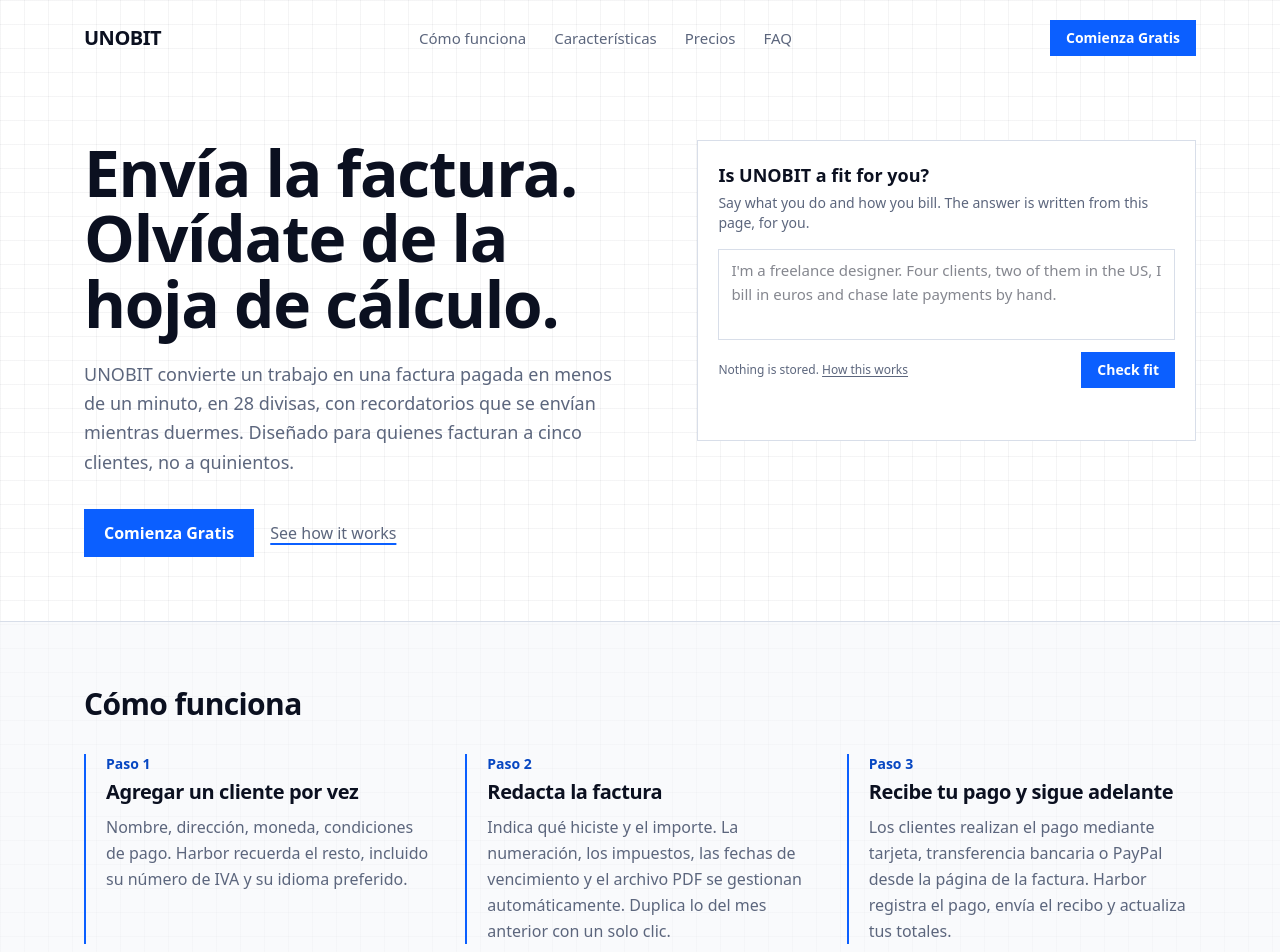
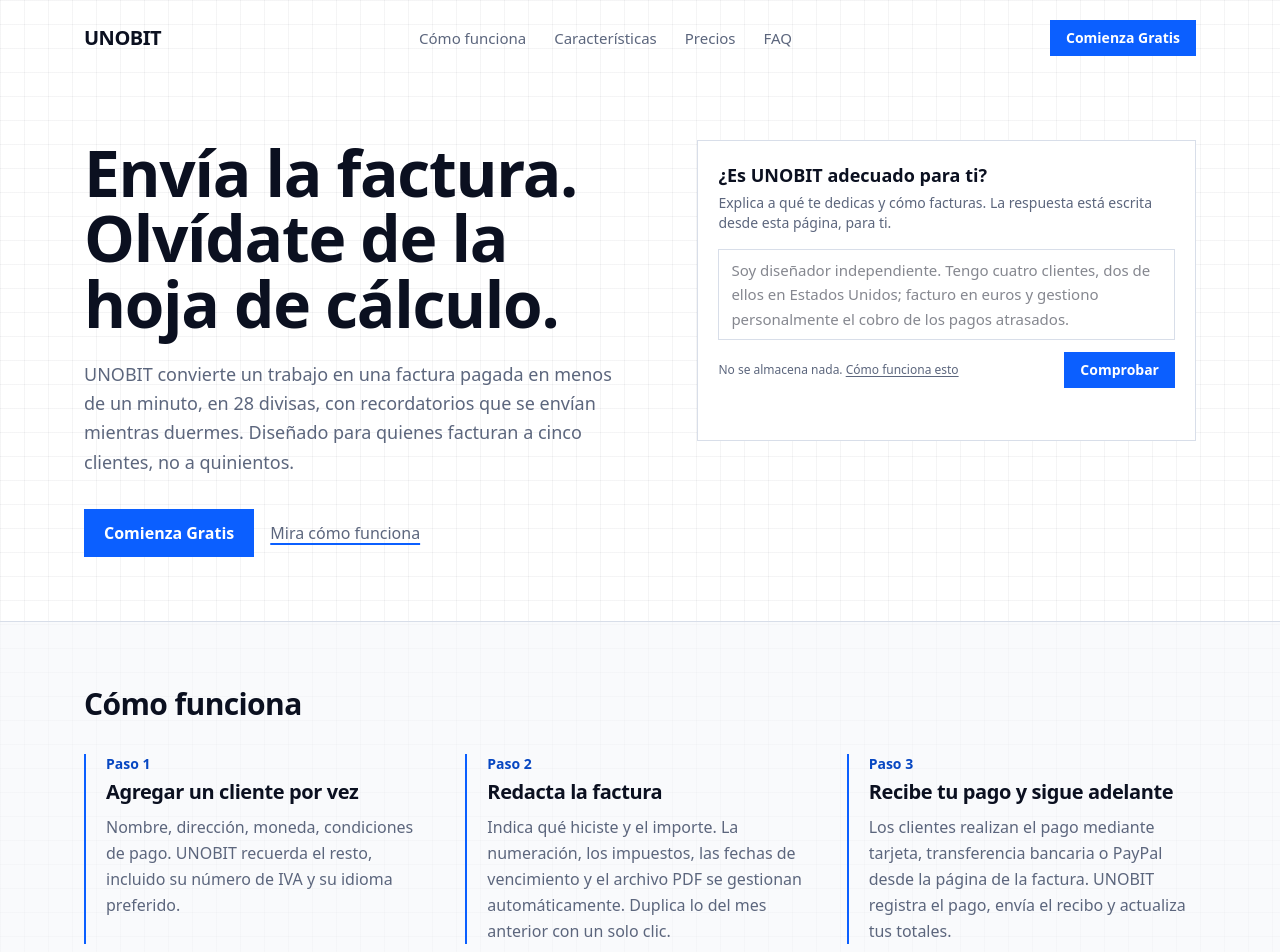
Before and after one commit to mga71/mi-landing-page, an Astro site: page / in a window 1280 px wide. Shown: the top 952 px of the page. Built offline with nearby package versions, Linux system fonts and the light colour scheme; Astro itself is replaced by a stand-in of ours; no server answers.

Commit message:
Cambio realizado 11

```diff
--- a/src/components/Footer.astro
+++ b/src/components/Footer.astro
@@ -7,6 +7,6 @@ import { site } from '../data/site';
 		<nav class="flex gap-5" aria-label="Footer">
 			{site.footer.links.map((l) => <a href={l.href} class="hover:text-ink">{l.label}</a>)}
 		</nav>
-		<p>Built with <a href="https://github.com/fengyiqicoder/astro-ai-starter" class="underline underline-offset-2">Astro AI Starter</a>. <a href="https://onetagai.com/?ref=astro-ai-starter" class="underline underline-offset-2">Powered by OneTag AI</a>: the fit check and the FAQ answer from this page, no backend.</p>
+		<p>Construido con <a href="https://github.com/fengyiqicoder/astro-ai-starter" class="underline underline-offset-2">Astro AI Starter</a>. <a href="https://onetagai.com/?ref=astro-ai-starter" class="underline underline-offset-2">Powered by OneTag AI</a>: La verificación de ajuste y la respuesta de la sección de preguntas frecuentes (FAQ) de esta página; sin backend.</p>
 	</div>
 </footer>
--- a/src/components/Hero.astro
+++ b/src/components/Hero.astro
@@ -7,19 +7,19 @@ import { site } from '../data/site';
 		<p class="mt-6 max-w-[52ch] text-lg leading-relaxed text-ink-soft">{site.hero.sub}</p>
 		<div class="mt-8 flex flex-wrap items-center gap-4">
 			<a href={site.cta.href} class="rounded-none bg-glass px-5 py-3 font-semibold text-white hover:bg-glass-deep">{site.cta.label}</a>
-			<a href="#how" class="text-ink-soft underline decoration-glass decoration-2 underline-offset-4 hover:text-ink">See how it works</a>
+			<a href="#how" class="text-ink-soft underline decoration-glass decoration-2 underline-offset-4 hover:text-ink">Mira cómo funciona</a>
 		</div>
 	</div>
 
 	<fit-check class="block rounded-none border border-line bg-white p-5 -[0_1px_0_#d5dbd6]">
-		<p class="font-display text-lg font-semibold">Is {site.name} a fit for you?</p>
-		<p class="mt-1 text-sm text-ink-soft">Say what you do and how you bill. The answer is written from this page, for you.</p>
+		<p class="font-display text-lg font-semibold">¿Es {site.name} adecuado para ti?</p>
+		<p class="mt-1 text-sm text-ink-soft">Explica a qué te dedicas y cómo facturas. La respuesta está escrita desde esta página, para ti.</p>
 		<form class="mt-4 flex flex-col gap-3" data-fit-form>
 			<label class="sr-only" for="fit-input">Describe your situation</label>
-			<textarea id="fit-input" name="situation" rows="3" maxlength="500" required placeholder="I'm a freelance designer. Four clients, two of them in the US, I bill in euros and chase late payments by hand." class="w-full resize-none rounded-none border border-line bg-paper px-3 py-2 text-[15px] leading-relaxed focus:border-glass"></textarea>
+			<textarea id="fit-input" name="situation" rows="3" maxlength="500" required placeholder="Soy diseñador independiente. Tengo cuatro clientes, dos de ellos en Estados Unidos; facturo en euros y gestiono personalmente el cobro de los pagos atrasados." class="w-full resize-none rounded-none border border-line bg-paper px-3 py-2 text-[15px] leading-relaxed focus:border-glass"></textarea>
 			<div class="flex items-center justify-between gap-3">
-				<span class="text-xs text-ink-soft">Nothing is stored. <a href="#how-ai" class="underline underline-offset-2">How this works</a></span>
-				<button type="submit" data-fit-submit class="rounded-none bg-glass px-4 py-2 text-sm font-semibold text-white hover:bg-glass-deep disabled:opacity-60">Check fit</button>
+				<span class="text-xs text-ink-soft">No se almacena nada. <a href="#how-ai" class="underline underline-offset-2">Cómo funciona esto</a></span>
+				<button type="submit" data-fit-submit class="rounded-none bg-glass px-4 py-2 text-sm font-semibold text-white hover:bg-glass-deep disabled:opacity-60">Comprobar</button>
 			</div>
 		</form>
 		<p class="mt-3 min-h-5 text-sm text-ink-soft" data-fit-status aria-live="polite"></p>
--- a/src/components/HowAi.astro
+++ b/src/components/HowAi.astro
@@ -5,8 +5,7 @@ import { site } from '../data/site';
 	<div class="max-w-[62ch]">
 		<h2 class="font-display text-2xl font-bold tracking-tight">Cómo funciona la IA en esta página</h2>
 		<p class="mt-3 leading-relaxed text-ink-soft">
-			Esta es una página estática. La herramienta de verificación de compatibilidad situada en la parte superior y el cuadro de preguntas en la sección de preguntas frecuentes envían tu texto, junto con el contenido propio de la página, a
-			<a href="https://onetagai.com/?ref=astro-ai-landing" class="underline underline-offset-2">OneTag AI</a> desde tu navegador; la respuesta se redacta a partir de esta página y nada más.
+			Esta es una página estática. La herramienta de verificación de compatibilidad situada en la parte superior y el cuadro de preguntas en la sección de preguntas frecuentes envían tu texto, junto con el contenido propio de la página, a una <a href="https://onetagai.com/?ref=astro-ai-landing" class="underline underline-offset-2">OneTag AI</a> desde tu navegador; la respuesta se redacta a partir de esta página y nada más.
 			No hay ningún servidor detrás del sitio {site.name}, No se necesita cuenta y nada de lo que escriba se almacena. Los propietarios del sitio agregan una etiqueta de script y una clave pública; la plantilla es <a href="https://github.com/fengyiqicoder/astro-ai-landing" class="underline underline-offset-2">open source</a>.
 		</p>
 	</div>
--- a/src/data/site.ts
+++ b/src/data/site.ts
@@ -21,9 +21,9 @@ export const site = {
 	},
 
 	how: [
-		{ title: 'Agregar un cliente por vez', text: 'Nombre, dirección, moneda, condiciones de pago. Harbor recuerda el resto, incluido su número de IVA y su idioma preferido.' },
+		{ title: 'Agregar un cliente por vez', text: 'Nombre, dirección, moneda, condiciones de pago. UNOBIT recuerda el resto, incluido su número de IVA y su idioma preferido.' },
 		{ title: 'Redacta la factura', text: 'Indica qué hiciste y el importe. La numeración, los impuestos, las fechas de vencimiento y el archivo PDF se gestionan automáticamente. Duplica lo del mes anterior con un solo clic.' },
-		{ title: 'Recibe tu pago y sigue adelante', text: 'Los clientes realizan el pago mediante tarjeta, transferencia bancaria o PayPal desde la página de la factura. Harbor registra el pago, envía el recibo y actualiza tus totales.' },
+		{ title: 'Recibe tu pago y sigue adelante', text: 'Los clientes realizan el pago mediante tarjeta, transferencia bancaria o PayPal desde la página de la factura. UNOBIT registra el pago, envía el recibo y actualiza tus totales.' },
 	],
 
 	features: [
```
